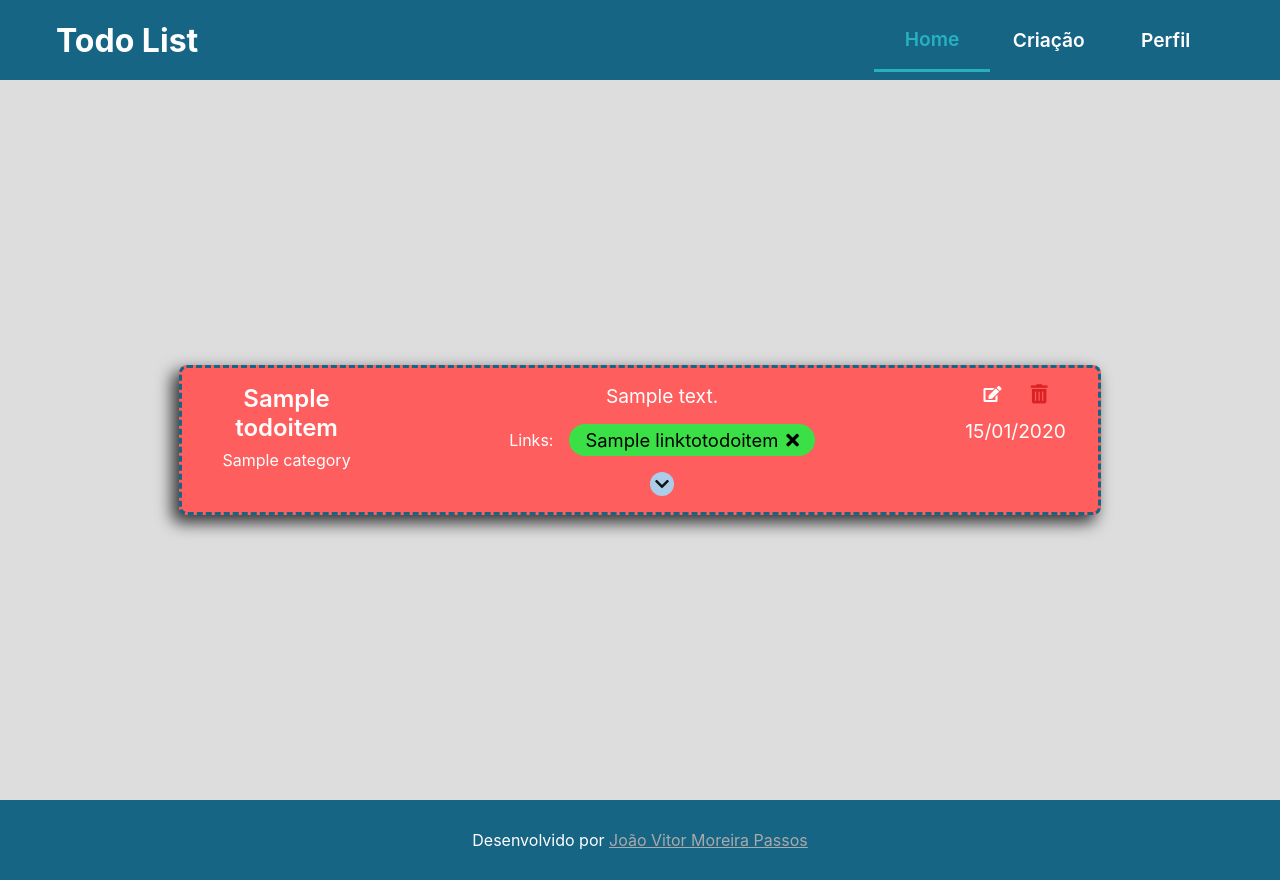
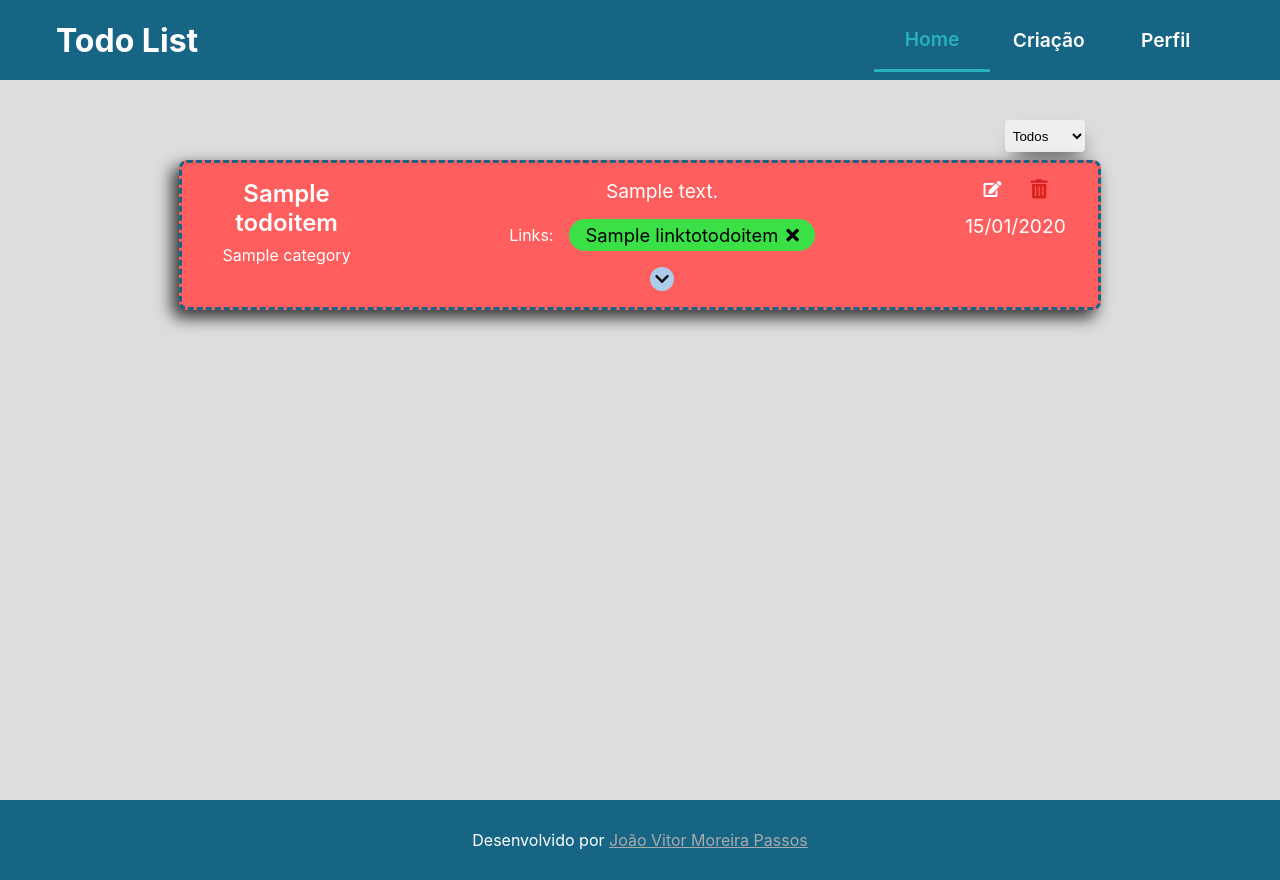
Before and after one commit to JoaoVitorMoreiraPassos/todo-django, a Django app: page / in a window 1280 px wide. Run offline with Django 4.2, Linux system fonts and the light colour scheme; a user stored in the database is signed in; tables that the repository leaves empty hold one stand-in row (values such as "Sample post").

Commit message:
Adicionando funcionalidade de filtrar todos por categoria, reorganizando algumas funcionlidades relacionadas ao front

```diff
--- a/home/static/home/css/style.css
+++ b/home/static/home/css/style.css
@@ -18,12 +18,40 @@ body {
     height: auto;
     display: flex;
     flex-direction: column;
-    justify-content: center;
+    justify-content: flex-start;
     align-items: center;
     background: var(--tertiary-color);
     padding-top: 2rem
 }
 
+.filters-container {
+    width: 72%;
+    display: flex;
+    flex-direction: row;
+    justify-content: flex-end;
+    align-items: center;
+    padding: 0.5rem;
+}
+
+.filter-box {
+    width: 100%;
+    height: 2rem;
+    display: flex;
+    flex-direction: row;
+    justify-content: flex-end;
+    align-items: center;
+    padding: 0.5rem;
+}
+
+.filter-box select {
+    border: none;
+    border-radius: 0.25rem;
+    height: 2rem;
+    width: 5rem;
+    box-shadow: 3px 11px 19px -8px rgba(0, 0, 0, 0.75);
+    padding: .25rem;
+    outline: none;
+}
 
 .registers {
     width: 100%;
--- a/home/static/home/js/edit.js
+++ b/home/static/home/js/edit.js
@@ -116,8 +116,8 @@ const open_editor = (todo) => {
             const links = todo.querySelector(".todo-body .link-container").innerHTML;
             const crsf = document.querySelector("[name=csrfmiddlewaretoken]").value;
 
-            const header = document.createElement("div");
-            header.classList.add("todo-header");
+            const todo_header = document.createElement("div");
+            todo_header.classList.add("todo-header");
             let categories;
             fetch('/get_categories/', {
                 method: 'POST',
@@ -143,19 +143,19 @@ const open_editor = (todo) => {
                     }
                     category_select.appendChild(option);
                 })
-                header.innerHTML = `
+                todo_header.innerHTML = `
                 <input type="text" class="todo-title form-input" value="${title}">
                 `
-                header.appendChild(category_select);
-                const body = document.createElement("div");
-                body.classList.add("todo-body");
-                body.innerHTML = `
+                todo_header.appendChild(category_select);
+                const todo_body = document.createElement("div");
+                todo_body.classList.add("todo-body");
+                todo_body.innerHTML = `
                 <textarea class="todo-description form-input" cols="30" rows="10">${description}</textarea>
                 `
 
-                const footer = document.createElement("div");
-                footer.classList.add("todo-footer");
-                footer.innerHTML = `
+                const todo_footer = document.createElement("div");
+                todo_footer.classList.add("todo-footer");
+                todo_footer.innerHTML = `
                 <div class="todo-header-icons">
                     <i class="fas fa-check close-editor"></i>
                     <a class="remove-todo" href="{% url 'home:delete_todo' pk=todo.id %}">
@@ -165,15 +165,15 @@ const open_editor = (todo) => {
                 <input type="date" class="date_to_complete form-input" value="${convert_date_to_back(date_to_complete)}">
                 `
                 todo.innerHTML = ""
-                todo.appendChild(header);
-                todo.appendChild(body);
-                todo.appendChild(footer);
+                todo.appendChild(todo_header);
+                todo.appendChild(todo_body);
+                todo.appendChild(todo_footer);
 
                 todo.querySelector(".todo-footer .todo-header-icons .close-editor").addEventListener("click", () => {
-                    const title = header.querySelector(".todo-title").value;
-                    const description = body.querySelector(".todo-description").value;
-                    const date_to_complete = footer.querySelector(".date_to_complete").value;
-                    const category = header.querySelector(".category-todo").value;
+                    const title = todo_header.querySelector(".todo-title").value;
+                    const description = todo_body.querySelector(".todo-description").value;
+                    const date_to_complete = todo_footer.querySelector(".date_to_complete").value;
+                    const category = todo_header.querySelector(".category-todo").value;
 
                     let data = new FormData();
                     data.append("id", id);
@@ -221,24 +221,7 @@ const open_editor = (todo) => {
                             `
                             document.querySelectorAll('.todo-body').forEach(linkContainer => {
                                 linkContainer.querySelector(".add-link-button").addEventListener("click", () => {
-                                    if (linkContainer.querySelector(".add-link-button").classList[1] == "open") {
-                                        linkContainer.querySelector(".add-link-container").style.animation = "open-link .3s linear forwards";
-                                        setTimeout(() => {
-                                            linkContainer.querySelector(".add-link-button").childNodes[0].classList = "fas fa-chevron-up";
-                                        }, 300);
-                                        linkContainer.querySelector(".add-link-container").style.padding = ".5rem";
-                                        linkContainer.querySelector(".add-link-button").classList.remove("open");
-                                        linkContainer.querySelector(".add-link-button").classList.add("close");
-                                    }
-                                    else {
-                                        linkContainer.querySelector(".add-link-container").style.animation = "close-link .3s linear forwards";
-                                        setTimeout(() => {
-                                            linkContainer.querySelector(".add-link-button").childNodes[0].classList = "fas fa-chevron-down";
-                                        }, 300);
-                                        linkContainer.querySelector(".add-link-container").style.padding = "0";
-                                        linkContainer.querySelector(".add-link-button").classList.remove("close");
-                                        linkContainer.querySelector(".add-link-button").classList.add("open");
-                                    }
+                                    open_close_link(linkContainer);
                                 })
                             });
                             delete_link(todo);
--- /dev/null
+++ b/home/static/home/js/filter_category.js
@@ -0,0 +1,102 @@
+document.querySelector(".filter-choices").addEventListener("change", (event) => {
+    document.querySelector(".todo-container").innerHTML = "";
+
+    const id = event.target.value;
+    const url = `/choose_category/`;
+    const crsf = document.querySelector("input[name='csrfmiddlewaretoken']").value;
+    let data = new FormData();
+    data.append('id', id);
+    fetch(url, {
+        method: "POST",
+        headers: {
+            "X-CSRFToken": crsf,
+        },
+        body: data,
+    }).then((response) => {
+        return response.json();
+    }).then((data) => {
+        const createTodo = (todo_infos) => {
+            const colors = ["#31be31", "#ffec5e", "#ff9f5e", "#ff5e5e"]
+            const todo_body = document.createElement("div");
+            todo_body.classList.add("todo");
+            todo_body.classList.add(`${todo_infos.priority}`);
+            todo_body.classList.add(`${todo_infos.id}`);
+            let links = "";
+            todo_infos.link.forEach((link) => {
+                let bg_color = "";
+                switch (todo_infos.priority) {
+                    case "long-term":
+                        bg_color = getRandomColor(colors[0]);
+                        break;
+                    case "normal-term":
+                        bg_color = getRandomColor(colors[1]);
+                        break;
+                    case "near-deadline":
+                        bg_color = getRandomColor(colors[2]);
+                        break;
+                    case "deadline":
+                        bg_color = getRandomColor(colors[3]);
+                        break
+                }
+                const font_color = getContrastColor(bg_color);
+                links += `
+                <div class="todo-link ${link.id}" style="background-color: rgb(${bg_color.r}, ${bg_color.r}, ${bg_color.b})">
+                    <a href="/redirector/${link.url}" style="color: ${font_color}" target="_blank">${link.title}</a>
+                    <a class="remove-link"><i class="fas fa-times" style="color: ${font_color}"></i></a>
+                </div>
+                `
+            })
+            const todo_html = `
+            <div class="todo-header">
+                <p class="todo-title">${todo_infos.title}</p>
+                <p class="category-todo">${todo_infos.category}</p>
+            </div>
+            <div class="todo-body">
+            <p class="todo-description">${todo_infos.description}</p>
+            <div class="link-container">
+            <p class="label-links">Links: </p>
+                ${links}
+            </div>
+            <div class="add-link-container ${todo_infos.id}">
+                <input type="text" name="link" id="link" class="link-input-url"
+                placeholder="https://www.example.com">
+                <input type="text" name="title" id="title" class="link-input-title" placeholder="Titulo">
+                <button class="send-link">Adicionar</button>
+            </div>
+                <div class="add-link-button open"><i class="fas fa-chevron-down"></i></div>
+            </div>
+            <div class="todo-footer">
+                <div class="todo-header-icons">
+                <i class="fas fa-edit open-editor"></i>
+                <a class="remove-todo">
+                <i class="fas fa-trash-alt"></i>
+                </a>
+                </div>
+                <p class="date_to_complete">${todo_infos.date_to_complete}</p>
+            </div>
+            `
+            todo_body.innerHTML = todo_html;
+            return todo_body;
+        }
+        if (data.todos.length > 0) {
+            data.todos.forEach((todo) => {
+                const new_todo = createTodo(todo);
+                add_link(new_todo);
+                delete_link(new_todo);
+                open_editor(new_todo);
+                delete_todo(new_todo);
+                new_todo.querySelector(".add-link-button").addEventListener("click", () => {
+                    open_close_link(new_todo);
+                })
+                document.querySelector(".todo-container").appendChild(new_todo);
+            });
+        } else {
+            const void_alert = document.createElement("h2");
+            void_alert.classList.add("void-alert");
+            void_alert.innerHTML = "Nenhum Todo encontrado";
+            document.querySelector(".todo-container").appendChild(void_alert);
+        }
+    }).catch((error) => {
+        console.log(error);
+    })
+})
--- /dev/null
+++ b/home/static/home/js/open_close_link.js
@@ -0,0 +1,18 @@
+let open_close_link = (todo) => {
+    if (todo.querySelector(".add-link-button").classList[1] == "open") {
+        todo.querySelector(".add-link-container").style.animation = "open-link .3s ease forwards";
+        todo.querySelector(".add-link-button").classList.remove("open");
+        todo.querySelector(".add-link-button").classList.add("close");
+        setTimeout(() => {
+            todo.querySelector(".add-link-button").childNodes[0].classList = "fas fa-chevron-up";
+        }, 300);
+    }
+    else {
+        todo.querySelector(".add-link-container").style.animation = "close-link .3s ease forwards";
+        todo.querySelector(".add-link-button").classList.remove("close");
+        todo.querySelector(".add-link-button").classList.add("open");
+        setTimeout(() => {
+            todo.querySelector(".add-link-button").childNodes[0].classList = "fas fa-chevron-down";
+        }, 300);
+    }
+}
--- a/home/templates/home/page/index.html
+++ b/home/templates/home/page/index.html
@@ -12,7 +12,18 @@
     {% include 'bases/header.html' %}
     <div class="container">
         {% csrf_token %}
+        <div class="filters-container">
+            <div class="filter-box">
+                <select class="filter-choices">
+                    <option value="all" selected>Todos</option>
+                    {% for category in categories %}
+                    <option value="{{ category.pk }}">{{ category.name }}</option>
+                    {% endfor %}
+                </select>
+            </div>
+        </div>
         <div class="todo-container">
+            {% if todo is not False %}
             {% for todo in todos %}
             <div class="todo {{ todo.priority }} {{ todo.pk }}">
                 <div class="todo-header">
@@ -31,7 +42,8 @@
                         {% endfor %}
                     </div>
                     <div class="add-link-container {{ todo.pk }}">
-                        <input type="text" name="link" id="link" class="link-input-url" placeholder="https://www.example.com">
+                        <input type="text" name="link" id="link" class="link-input-url"
+                            placeholder="https://www.example.com">
                         <input type="text" name="title" id="title" class="link-input-title" placeholder="Titulo">
                         <button class="send-link">Adicionar</button>
                     </div>
@@ -48,11 +60,19 @@
                 </div>
             </div>
             {% endfor %}
+            {% else %}
+            <div>
+                <p class="no-todo">Nenhum todo adicionado</p>
+            </div>
+            {% endif %}
         </div>
     </div>
     {% include 'bases/footer.html' %}
+    <script src="{% static 'home/js/colors.js' %}"></script>
+    <script src="{% static 'home/js/open_close_link.js' %}"></script>
     <script src="{% static 'home/js/script.js' %}"></script>
     <script src="{% static 'home/js/edit.js' %}"></script>
-    </body>
+    <script src="{% static 'home/js/filter_category.js' %}"></script>
+</body>
 
 </html>
--- a/home/urls.py
+++ b/home/urls.py
@@ -13,5 +13,6 @@ urlpatterns = [
     path("edit_todo/<int:pk>/", v.edit_todo, name="edit_todo"),
     path("add_link/<int:pk>/", v.add_link, name="add_link"),
     path("get_categories/", v.get_categories, name="get_categories"),
+    path("choose_category/", v.choose_category, name="choose_category"),
 ]
 urlpatterns += static(settings.STATIC_URL, document_root=settings.STATIC_ROOT)
--- a/home/views.py
+++ b/home/views.py
@@ -8,6 +8,9 @@ from django.http import JsonResponse
 from urllib.parse import urlparse
 from datetime import datetime
 
+# importar serializers
+from django.core import serializers
+
 
 # Create your views here.
 @login_required(login_url="login:login", redirect_field_name="next")
@@ -17,9 +20,11 @@ def index(request):
     todos = TodoItem.objects.filter(category__user=request.user).order_by(
         "date_to_complete"
     )
+
     # Adicionar os links de LinkToTodo para cada todo relacionada.
     for todo in todos:
         todo.link = LinkToTodoItem.objects.filter(todo_item=todo)
+
     # converter data para formato brasileiro
     for todo in todos:
         days_to_complete = todo.date_to_complete - datetime.now().date()
@@ -39,7 +44,7 @@ def index(request):
             "form1": form1,
             "form2": form2,
             "categories": Category.objects.filter(user=request.user),
-            "todos": todos,
+            "todos": todos if len(todos) > 0 else False,
         },
     )
 
@@ -108,6 +113,10 @@ def redirector(request, way):
 
 @login_required(login_url="login:login", redirect_field_name="next")
 def add_link(request, pk):
+    invalid_response = {
+        "status": "erro",
+        "message": "URL inválido",
+    }
     if not request.POST:
         raise Http404()
     POST = request.POST.copy()
@@ -116,7 +125,7 @@ def add_link(request, pk):
         if request.user == user:
             url = POST["link"]
             if url == "":
-                return JsonResponse({"status": "erro", "message": "URL inválido"})
+                return JsonResponse(invalid_response)
             try:
                 # Analisar o URL
                 parsed_url = urlparse(url)
@@ -125,18 +134,18 @@ def add_link(request, pk):
                 if not parsed_url.scheme and not parsed_url.scheme.startswith(
                     ("http", "https")
                 ):
-                    return JsonResponse({"status": "erro", "message": "URL inválido"})
+                    return JsonResponse(invalid_response)
 
                 # Verificar se o URL possui um domínio válido
                 if not parsed_url.netloc:
-                    return JsonResponse({"status": "erro", "message": "URL inválido"})
+                    return JsonResponse(invalid_response)
 
                 # Verificar se o URL possui um caminho válido
                 if not parsed_url.path:
-                    return JsonResponse({"status": "erro", "message": "URL inválido"})
+                    return JsonResponse(invalid_response)
 
             except ValueError:
-                return JsonResponse({"status": "erro", "message": "URL inválido"})
+                return JsonResponse(invalid_response)
             link = LinkToTodoItem()
             link.url = url
             link.title = POST["title"]
@@ -154,7 +163,7 @@ def add_link(request, pk):
                     "bg": POST["bg"],
                 }
             )
-    return JsonResponse({"status": "erro", "message": "URL inválido"})
+    return JsonResponse(invalid_response)
 
 
 @login_required(login_url="login:login", redirect_field_name="next")
@@ -173,3 +182,56 @@ def delete_link(request, pk):
                 link.delete()
                 return JsonResponse({"status": "ok"})
     return JsonResponse({"status": "error"})
+
+
+@login_required(login_url="login:login", redirect_field_name="next")
+def choose_category(request):
+    if request.method == "POST":
+        POST = request.POST.copy()
+        print(POST.keys())
+        if POST["id"] != "":
+            if POST["id"] != "all":
+                query = Category.objects.filter(pk=POST["id"])
+                category = query.first()
+            else:
+                category = Category.objects.filter(user=request.user).first()
+            if category and category.user == request.user:
+                todos = TodoItem.objects.filter(category=category)
+                todos = todos.order_by("date_to_complete")
+                # todos = list(todos.values_list())
+                # Adicionar os links de LinkToTodo para cada todo relacionada.
+                for todo in todos:
+                    links = LinkToTodoItem.objects.filter(todo_item=todo)
+                    todo.link = links
+
+                # converter data para formato brasileiro
+                for todo in todos:
+                    days_to_complete = todo.date_to_complete - datetime.now().date()
+                    if days_to_complete.days < 2:
+                        todo.priority = "deadline"
+                    elif days_to_complete.days < 5:
+                        todo.priority = "near-deadline"
+                    elif days_to_complete.days < 7:
+                        todo.priority = "normal-term"
+                    else:
+                        todo.priority = "long-term"
+                    todo.date_to_complete = todo.date_to_complete.strftime("%d/%m/%Y")
+                results = []
+                for todo in todos:
+                    values = {}
+                    for key, value in todo.__dict__.items():
+                        if key == "category_id":
+                            values["category"] = todo.category.name
+                        else:
+                            values[key] = value
+                    values.pop("_state")
+                    results.append(values)
+                # ajustar os links
+                for todo in results:
+                    links = todo["link"]
+                    todo["link"] = []
+                    for link in links:
+                        todo["link"].append(link.__dict__)
+                        todo["link"][-1].pop("_state")
+                print(results)
+                return JsonResponse({"status": "ok", "todos": results})
```
Also changed, not shown: other parts of home/static/home/css/style.css (+47 -0 lines), home/static/home/js/colors.js (added, +32 -0 lines), home/static/home/js/script.js (+1 -57 lines).
